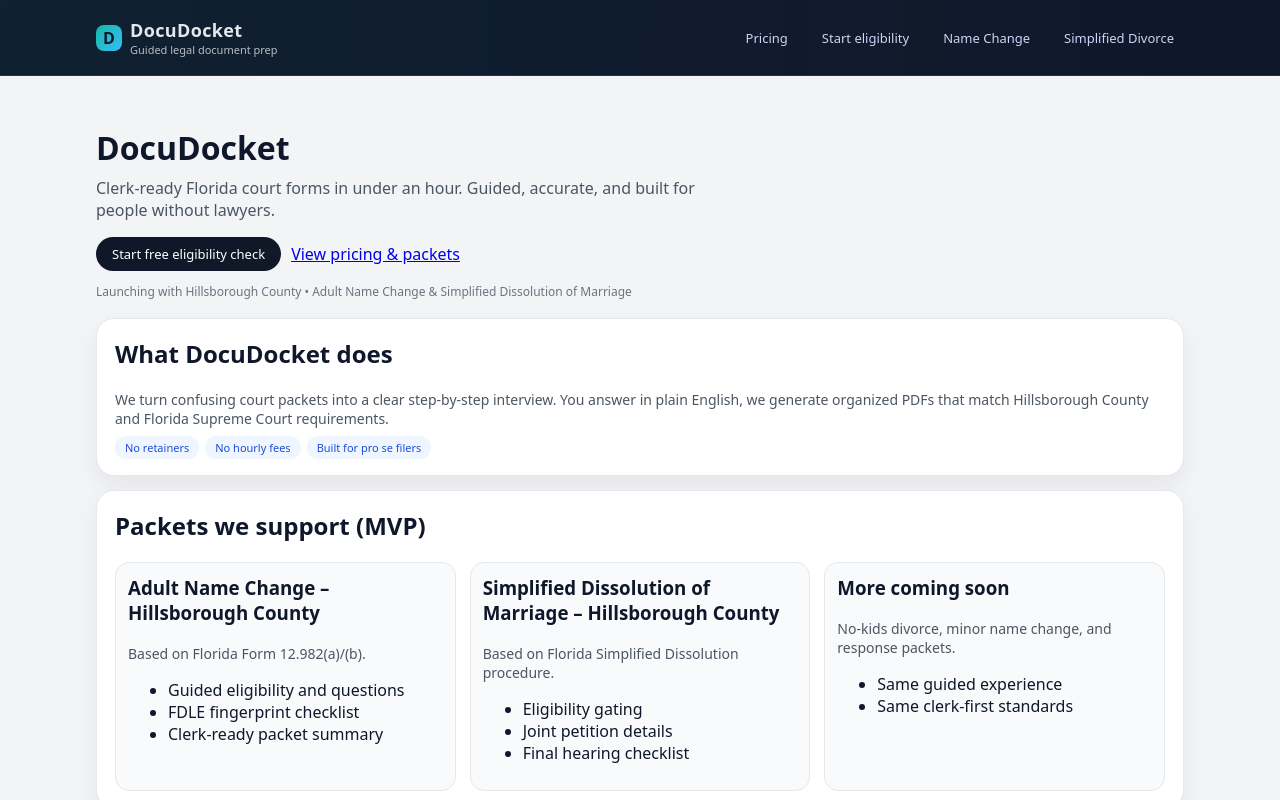
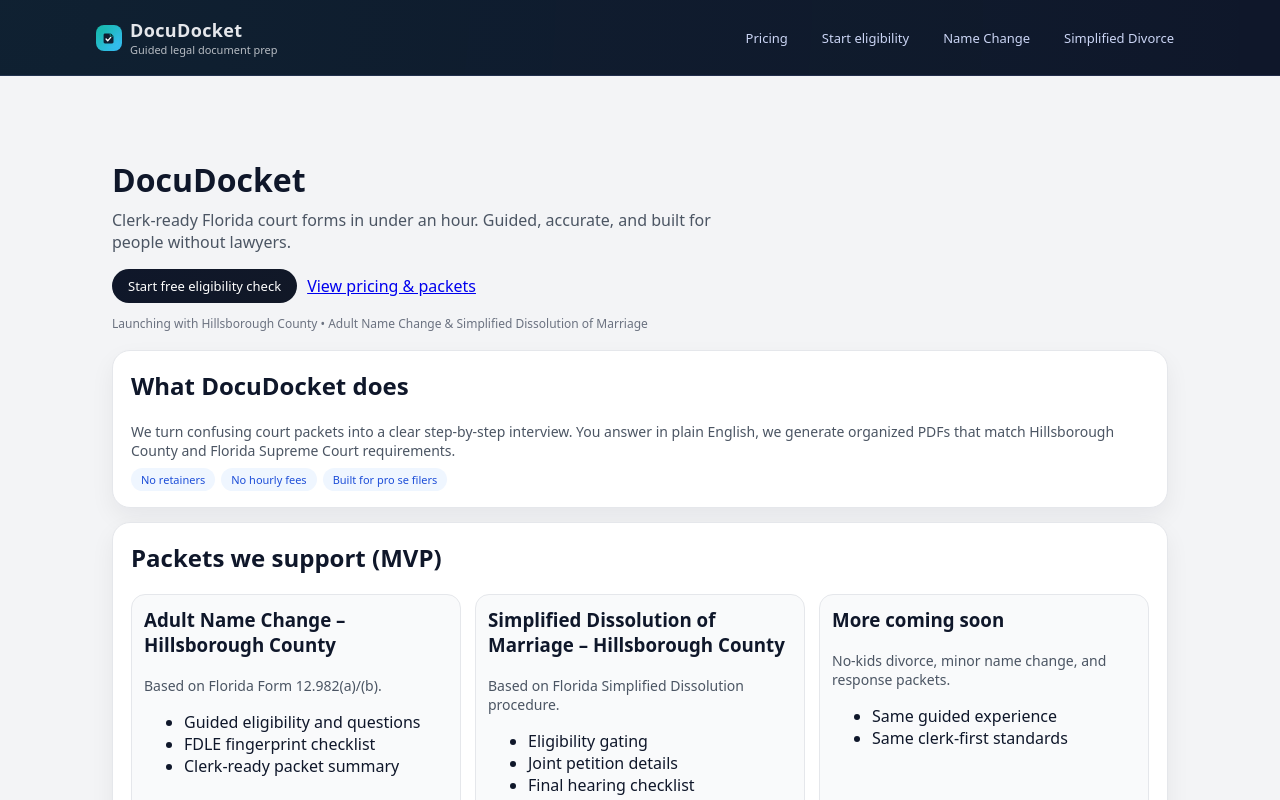
Before and after one commit to DocuDocket/docudocket, a Next.js app: page / in a window 1280 px wide. Shown: the top 800 px of the page. Built offline with nearby package versions, Linux system fonts and the light colour scheme.

Commit message:
Update layout.jsx

```diff
--- a/app/layout.jsx
+++ b/app/layout.jsx
@@ -5,7 +5,7 @@
 export const metadata = {
   title: "DocuDocket – Guided Florida Legal Document Prep",
   description:
-    "DocuDocket helps self-represented people generate clerk-ready Florida court packets with clear, guided questions."
+    "DocuDocket helps self-represented people generate guided, clerk-ready Florida court packets for matters like adult name changes and simplified dissolution of marriage."
 };
 
 export default function RootLayout({ children }) {
@@ -15,7 +15,60 @@
         <header className="site-header">
           <div className="site-header-inner">
             <Link href="/" className="logo">
-              <div className="logo-mark">D</div>
+              <div className="logo-mark">
+                <svg
+                  width="22"
+                  height="22"
+                  viewBox="0 0 22 22"
+                  xmlns="http://www.w3.org/2000/svg"
+                >
+                  <defs>
+                    <linearGradient
+                      id="dd-grad"
+                      x1="0"
+                      y1="0"
+                      x2="1"
+                      y2="1"
+                    >
+                      <stop offset="0%" stopColor="#14B8A6" />
+                      <stop offset="100%" stopColor="#38BDF8" />
+                    </linearGradient>
+                  </defs>
+                  {/* Rounded square background */}
+                  <rect
+                    x="1"
+                    y="1"
+                    width="20"
+                    height="20"
+                    rx="7"
+                    fill="url(#dd-grad)"
+                  />
+                  {/* Document shape */}
+                  <path
+                    d="M7 6.5h5.2c0.5 0 0.8 0.1 1.1 0.4l1.7 1.7c0.3 0.3 0.5 0.6 0.5 1.1V15
+                       c0 0.8-0.6 1.4-1.4 1.4H7c-0.8 0-1.4-0.6-1.4-1.4V7.9C5.6 7.1 6.2 6.5 7 6.5Z"
+                    fill="#0F172A"
+                    fillOpacity="0.96"
+                  />
+                  {/* Document fold hint */}
+                  <path
+                    d="M12.2 6.5v1.6c0 0.6 0.4 1 1 1h1.7"
+                    stroke="#14B8A6"
+                    strokeWidth="0.9"
+                    strokeLinecap="round"
+                    strokeLinejoin="round"
+                    opacity="0.9"
+                  />
+                  {/* Checkmark */}
+                  <path
+                    d="M8.1 12.1l1.6 1.7 3-3.4"
+                    stroke="#F9FAFB"
+                    strokeWidth="1.4"
+                    strokeLinecap="round"
+                    strokeLinejoin="round"
+                  />
+                </svg>
+              </div>
               <div className="logo-text">
                 <div className="logo-title">DocuDocket</div>
                 <div className="logo-subtitle">
@@ -35,7 +88,7 @@
             </nav>
           </div>
         </header>
-        {children}
+        <main>{children}</main>
       </body>
     </html>
   );
```
